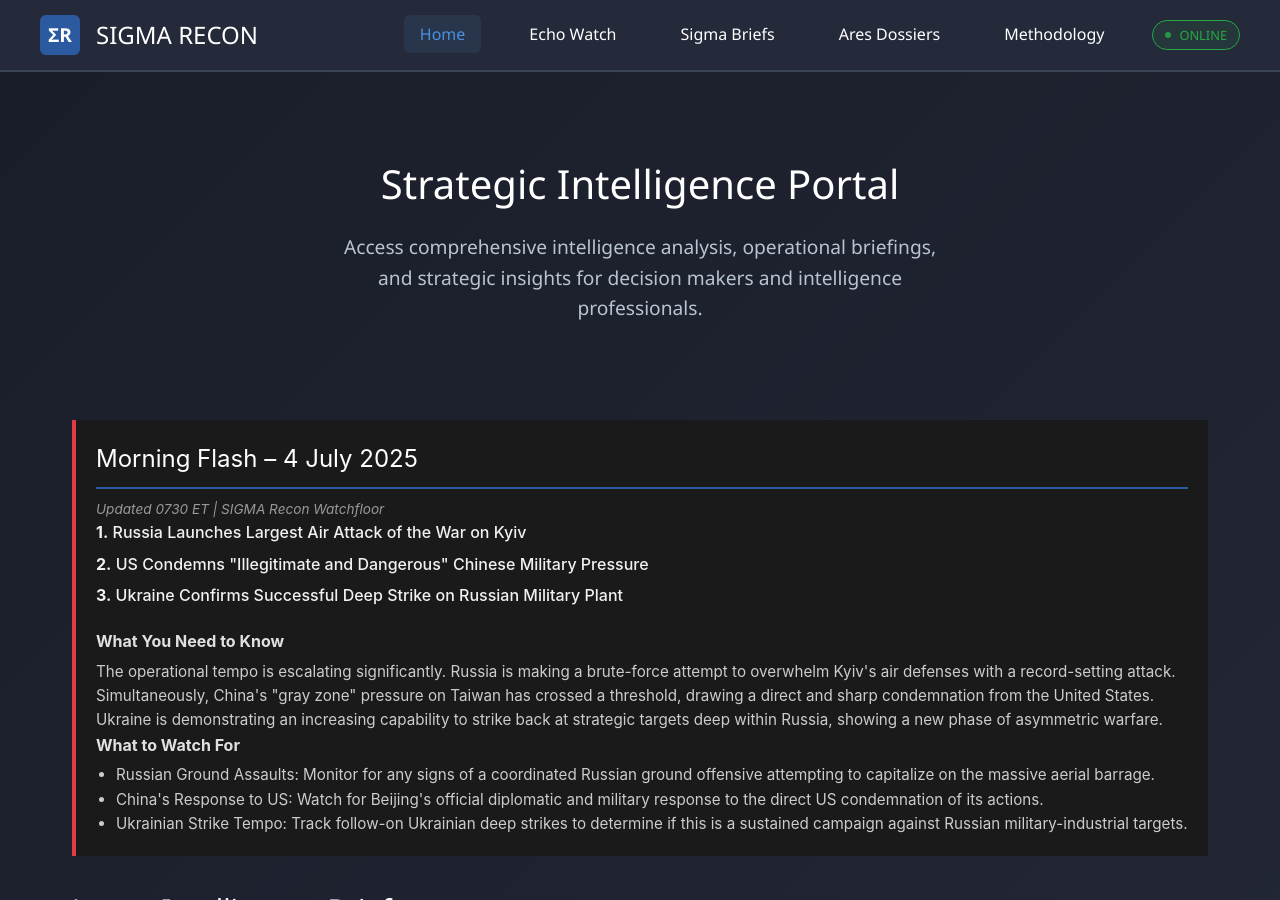
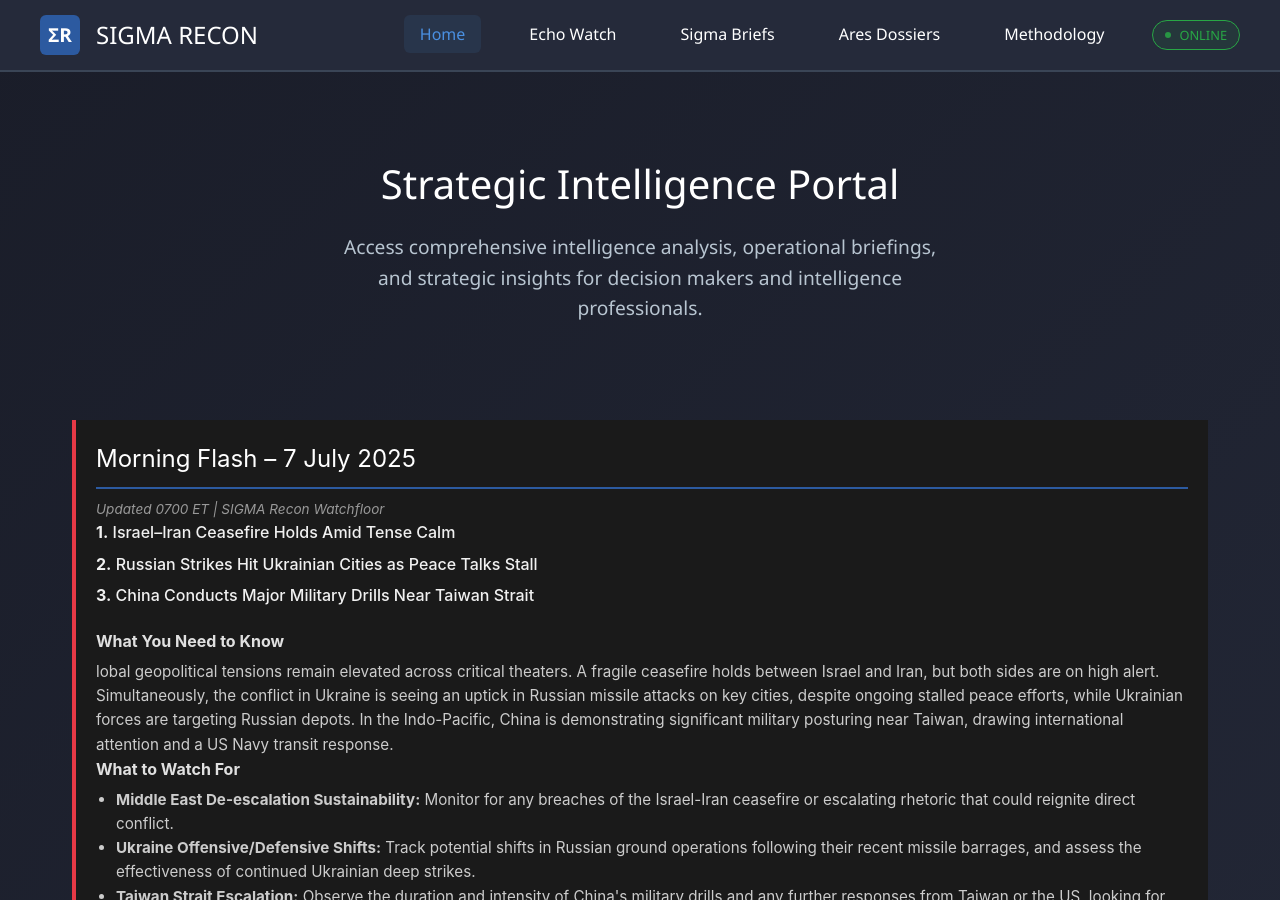
Before and after one commit to Monster52/SIGMA_Recon, a Jekyll site: the page built from index.html, in a window 1280 px wide and 900 px high. Built offline with Jekyll 4.4.1, drawn with Linux system fonts in a browser that asks for light colours; some of the changed text lies outside the part shown.

Commit message:
Updated the Morning Flash

```diff
--- a/index.html
+++ b/index.html
@@ -10,25 +10,25 @@ title: SIGMA Recon - Strategic Intelligence Portal
 
 <!-- Morning Flash Module -->
 <div class="morning-flash-container">
-  <h2 class="section-title">Morning Flash – 4 July 2025</h2>
-    <p class="flash-timestamp">Updated 0730 ET | SIGMA Recon Watchfloor</p>
+  <h2 class="section-title">Morning Flash – 7 July 2025</h2>
+    <p class="flash-timestamp">Updated 0700 ET | SIGMA Recon Watchfloor</p>
 
   <ul class="flash-bullets">
-    <li><strong>1.</strong> Russia Launches Largest Air Attack of the War on Kyiv</li>
-    <li><strong>2.</strong> US Condemns "Illegitimate and Dangerous" Chinese Military Pressure</li>
-    <li><strong>3.</strong> Ukraine Confirms Successful Deep Strike on Russian Military Plant</li>
+    <li><strong>1.</strong> Israel–Iran Ceasefire Holds Amid Tense Calm</li>
+    <li><strong>2.</strong> Russian Strikes Hit Ukrainian Cities as Peace Talks Stall</li>
+    <li><strong>3.</strong> China Conducts Major Military Drills Near Taiwan Strait</li>
   </ul>
   <div class="flash-subsections">
     <div class="flash-need-to-know">
       <h4>What You Need to Know</h4>
-      <p>The operational tempo is escalating significantly. Russia is making a brute-force attempt to overwhelm Kyiv's air defenses with a record-setting attack. Simultaneously, China's "gray zone" pressure on Taiwan has crossed a threshold, drawing a direct and sharp condemnation from the United States. Ukraine is demonstrating an increasing capability to strike back at strategic targets deep within Russia, showing a new phase of asymmetric warfare.</p>
+      <p>lobal geopolitical tensions remain elevated across critical theaters. A fragile ceasefire holds between Israel and Iran, but both sides are on high alert. Simultaneously, the conflict in Ukraine is seeing an uptick in Russian missile attacks on key cities, despite ongoing stalled peace efforts, while Ukrainian forces are targeting Russian depots. In the Indo-Pacific, China is demonstrating significant military posturing near Taiwan, drawing international attention and a US Navy transit response.</p>
     </div>
     <div class="flash-watch-for">
       <h4>What to Watch For</h4>
       <ul>
-        <li>Russian Ground Assaults: Monitor for any signs of a coordinated Russian ground offensive attempting to capitalize on the massive aerial barrage.</li>
-        <li>China's Response to US: Watch for Beijing's official diplomatic and military response to the direct US condemnation of its actions.</li>
-        <li>Ukrainian Strike Tempo: Track follow-on Ukrainian deep strikes to determine if this is a sustained campaign against Russian military-industrial targets.</li>
+        <li><strong>Middle East De-escalation Sustainability:</strong> Monitor for any breaches of the Israel-Iran ceasefire or escalating rhetoric that could reignite direct conflict.</li>
+        <li><strong>Ukraine Offensive/Defensive Shifts:</strong> Track potential shifts in Russian ground operations following their recent missile barrages, and assess the effectiveness of continued Ukrainian deep strikes.</li>
+        <li><strong>Taiwan Strait Escalation:</strong> Observe the duration and intensity of China's military drills and any further responses from Taiwan or the US, looking for signs of miscalculation or heightened grey-zone activities.</li>
       </ul>
     </div>
   </div>
```
